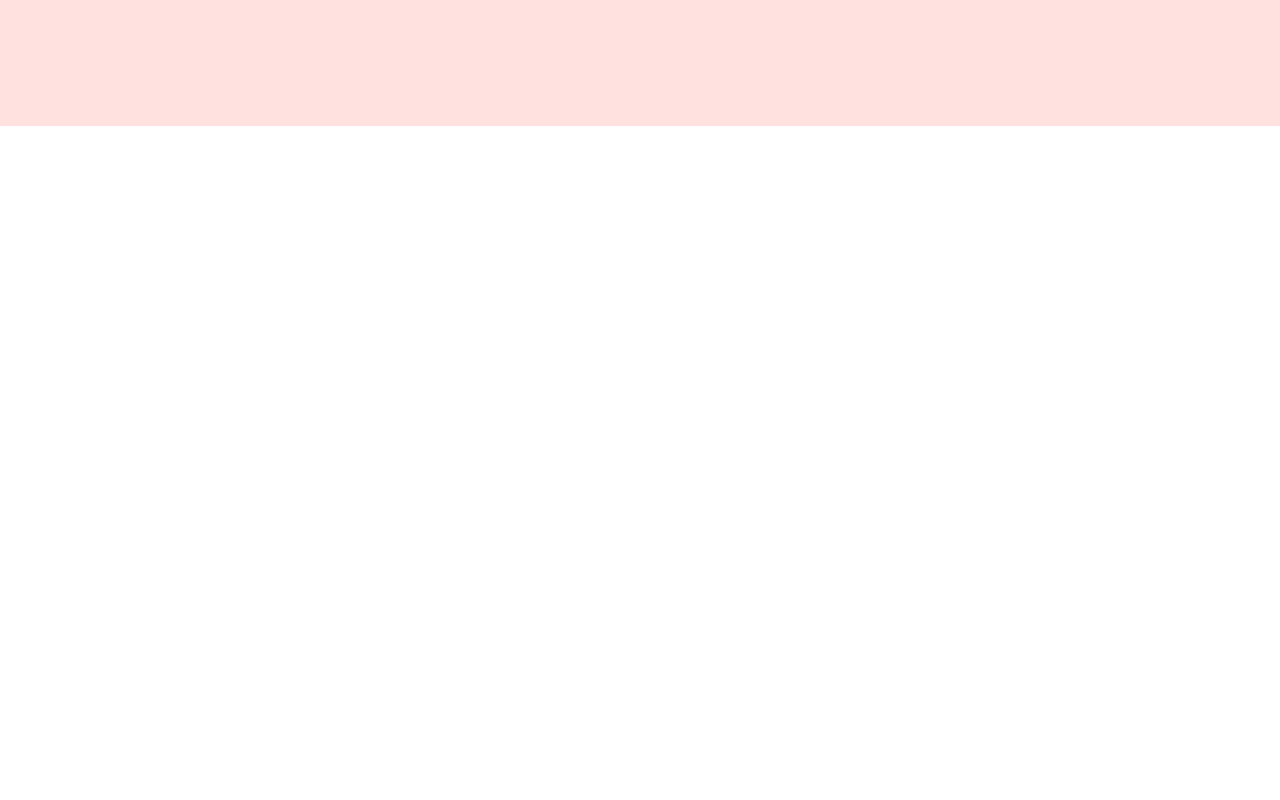
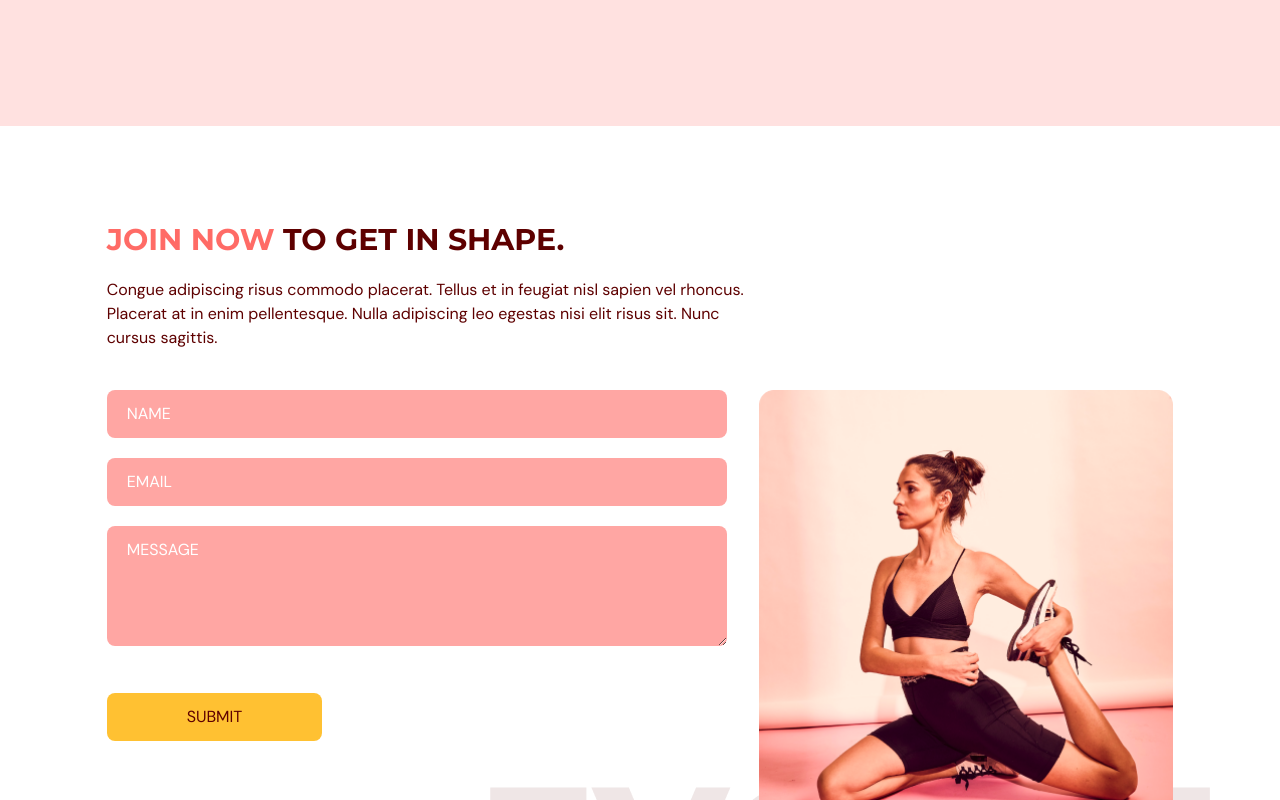
Before and after one commit to Kandarp08/Gym-Typescript, a React (Vite) app: page / in a window 1280 px wide. Shown: the part 2840-3640 px from the top of the page. Before the commit the page ends 2966 px from the top, so only its background shows below. Built offline with nearby package versions, Linux system fonts and the light colour scheme.

Commit message:
Completed Contact Us Page.

```diff
--- a/package.json
+++ b/package.json
@@ -14,7 +14,8 @@
     "framer-motion": "^11.3.0",
     "react": "^18.3.1",
     "react-anchor-link-smooth-scroll": "^1.0.12",
-    "react-dom": "^18.3.1"
+    "react-dom": "^18.3.1",
+    "react-hook-form": "^7.52.1"
   },
   "devDependencies": {
     "@types/node": "^20.14.10",
--- a/src/App.tsx
+++ b/src/App.tsx
@@ -4,6 +4,7 @@
 import { useEffect, useState } from 'react';
 import { SelectedPage } from "@/shared/types";
 import OurClasses from './scenes/ourclasses';
+import ContactUs from './scenes/contactus';
 
 function App()
 {
@@ -50,6 +51,10 @@
                 setSelectedPage={setSelectedPage}
             />
 
+            <ContactUs
+                setSelectedPage={setSelectedPage}
+            />
+
         </div>
     );
 }
--- /dev/null
+++ b/src/scenes/contactus/index.tsx
@@ -0,0 +1,158 @@
+import { SelectedPage } from "@/shared/types";
+import { motion } from "framer-motion";
+import { useForm } from "react-hook-form";
+import ContactUsPageGraphic from "@/assets/ContactUsPageGraphic.png";
+import HText from "@/shared/HText";
+
+type Props = {
+    setSelectedPage: (value: SelectedPage) => void;
+};
+
+const ContactUs = ({setSelectedPage}: Props) => {
+
+    const inputStyles = "mb-5 w-full rounded-lg bg-primary-300 px-5 py-3 placeholder-white";
+
+    const {
+        register,
+        trigger,
+        formState: {errors}
+    } = useForm();
+
+    const onSubmit = async (e: any) => {
+
+        const isValid = await trigger();
+
+        if (!isValid)
+            e.preventDefault();
+    };
+
+    return (
+
+        <section id="contactus" className="mx-auto w-5/6 pt-24 pb-32">
+            <motion.div
+                onViewportEnter={() => setSelectedPage(SelectedPage.ContactUs)}
+            >
+                <motion.div
+                    className="md:w-3/5"
+                    initial="hidden"
+                    whileInView="visible"
+                    viewport={{once: true, amount: 0.5}}
+                    transition={{duration: 0.5}}
+                    variants={{
+                        hidden: {opacity: 0, x: -50},
+                        visible: {opacity: 1, x: 0}
+                    }}
+                >
+                    <HText>
+                        <span className="text-primary-500">JOIN NOW</span> TO GET IN SHAPE.
+                    </HText>
+
+                    <p className="my-5">
+                        Congue adipiscing risus commodo placerat. Tellus et in feugiat nisl
+                        sapien vel rhoncus. Placerat at in enim pellentesque. Nulla
+                        adipiscing leo egestas nisi elit risus sit. Nunc cursus sagittis.
+                    </p>
+                </motion.div>
+
+                <div className="mt-10 justify-between gap-8 md:flex">
+                    <motion.div
+                        className="mt-10 basis-3/5 md:mt-0"
+                        initial="hidden"
+                        whileInView="visible"
+                        viewport={{once: true, amount: 0.5}}
+                        transition={{duration: 0.5}}
+                        variants={{
+                            hidden: {opacity: 0, y: 50},
+                            visible: {opacity: 1, y: 0}
+                        }}
+                    >
+                        <form
+                            target="_blank"
+                            onSubmit={onSubmit}
+                            method="POST"
+                            action="https://formsubmit.co/8dabca727bb30f345311b4b122919aee"
+                        >
+                            <input
+                                className={inputStyles}
+                                type="text"
+                                placeholder="NAME"
+                                {...register("name", {
+                                    required: true,
+                                    maxLength: 100,
+                                })}
+                            />
+                            {errors.name && (
+                                <p className="mt-1 text-primary-500">
+                                    {errors.name.type === "required" && "This field is required."}
+                                    {errors.name.type === "maxLength" && "Max length is 100 characters."}
+                                </p>
+                            )}
+
+                            <input
+                                className={inputStyles}
+                                type="text"
+                                placeholder="EMAIL"
+                                {...register("email", {
+                                    required: true,
+                                    pattern: /^[A-Z0-9._%+-]+@[A-Z0-9.-]+\.[A-Z]{2,}$/i,
+                                })}
+                            />
+                            {errors.email && (
+                                <p className="mt-1 text-primary-500">
+                                    {errors.email.type === "required" && "This field is required."}
+                                    {errors.email.type === "pattern" && "Please enter a valid email."}
+                                </p>
+                            )}
+
+                            <textarea
+                                className={inputStyles}
+                                rows={4}
+                                cols={50}
+                                placeholder="MESSAGE"
+                                {...register("message", {
+                                    required: true,
+                                    maxLength: 2000,
+                                })}
+                            />
+                            {errors.message && (
+                                <p className="mt-1 text-primary-500">
+                                    {errors.message.type === "required" && "This field is required."}
+                                    {errors.message.type === "maxLength" && "Max length is 2000 characters."}
+                                </p>
+                            )}
+
+                            <button
+                                type="submit"
+                                className="mt-5 rounded-lg bg-secondary-500 px-20 py-3 transiton duration-500 hover:text-white"
+                            >
+                                SUBMIT
+                            </button>
+                        </form>
+                    </motion.div>
+
+                    <motion.div
+                        className="relative mt-16 basis-2/5 md:mt-0"
+                        initial="hidden"
+                        whileInView="visible"
+                        viewport={{once: true, amount: 0.5}}
+                        transition={{delay: 0.2, duration: 0.5}}
+                        variants={{
+                            hidden: {opacity: 0, y: 50},
+                            visible: {opacity: 1, y: 0}
+                        }}
+                    >
+                        <div className="md:before:content-evolvetext w-full before:absolute before:-bottom-20 before:-right-10 before:z-[-1]">
+                            <img
+                                className="w-full"
+                                alt="contact-us-page-graphic"
+                                src={ContactUsPageGraphic}
+                            />
+                        </div>
+                    </motion.div>
+                </div>
+            </motion.div>
+        </section>
+    );
+}
+
+export default ContactUs
```
Also changed, not shown: 1 other file (tests, documents, lock files or other folders).
